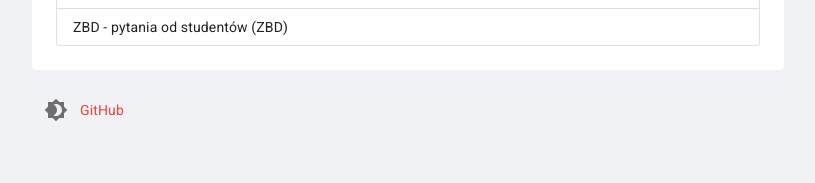
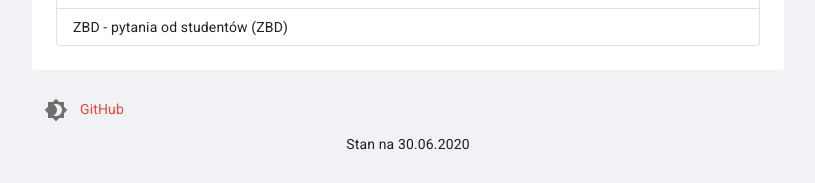
Before and after one commit to bibixx/zdaj-se-pjatk, a React (Create React App) app: page / in a window 1280 px wide. Shown: the part 1450-1633 px from the top of the page, without its empty margins (232-1047 px from the left). Built offline with nearby package versions, Linux system fonts and the light colour scheme.

Commit message:
Add info about date of publishing

```diff
--- a/src/App.jsx
+++ b/src/App.jsx
@@ -8,7 +8,7 @@ import {
 import CssBaseline from '@material-ui/core/CssBaseline';
 import Container from '@material-ui/core/Container';
 import Link from '@material-ui/core/Link';
-import { makeStyles } from '@material-ui/core';
+import { makeStyles, Box } from '@material-ui/core';
 import { ThemeProvider } from '@material-ui/core/styles';
 import useMediaQuery from '@material-ui/core/useMediaQuery';
 
@@ -56,6 +56,7 @@ const App = () => {
         </Router>
         <Footer>
           <>
+            <div>
               <DarkModeButton
                 darkModeEnabled={darkModeEnabled}
                 onClick={() => setDarkModeEnabled(!darkModeEnabled)}
@@ -66,6 +67,8 @@ const App = () => {
               <Link href="https://github.com/bibixx/zdaj-se-pjatk">
                 GitHub
               </Link>
+            </div>
+            <Box textAlign="center">Stan na 30.06.2020</Box>
           </>
         </Footer>
       </Container>
--- a/src/Footer/Footer.jsx
+++ b/src/Footer/Footer.jsx
@@ -2,7 +2,7 @@ import React from 'react';
 import { Box } from '@material-ui/core';
 
 const Footer = ({ children }) => (
-  <Box py="1rem" display="flex" alignItems="center" component="footer">{children}</Box>
+  <Box py="1rem" component="footer">{children}</Box>
 );
 
 export default Footer;
```
Lines whose indentation alone changed are shown as unchanged.
